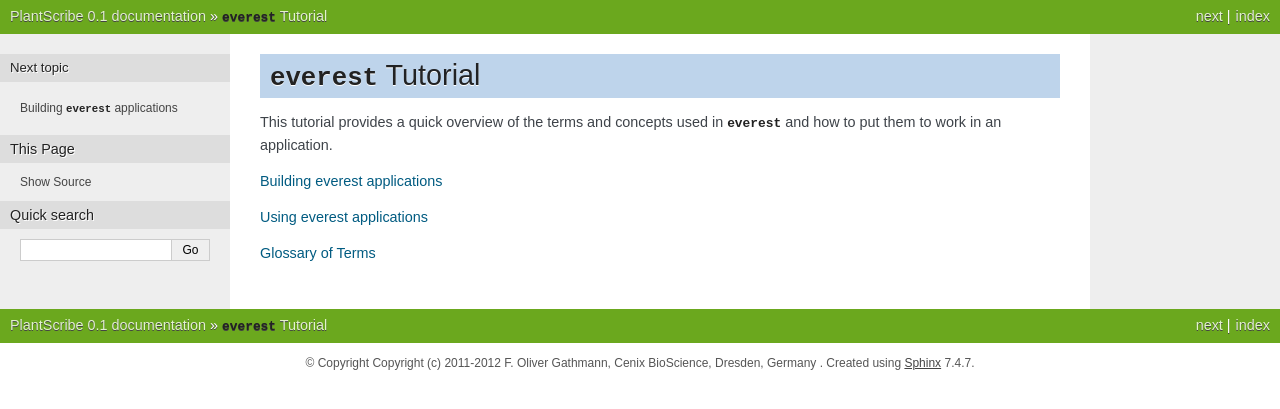
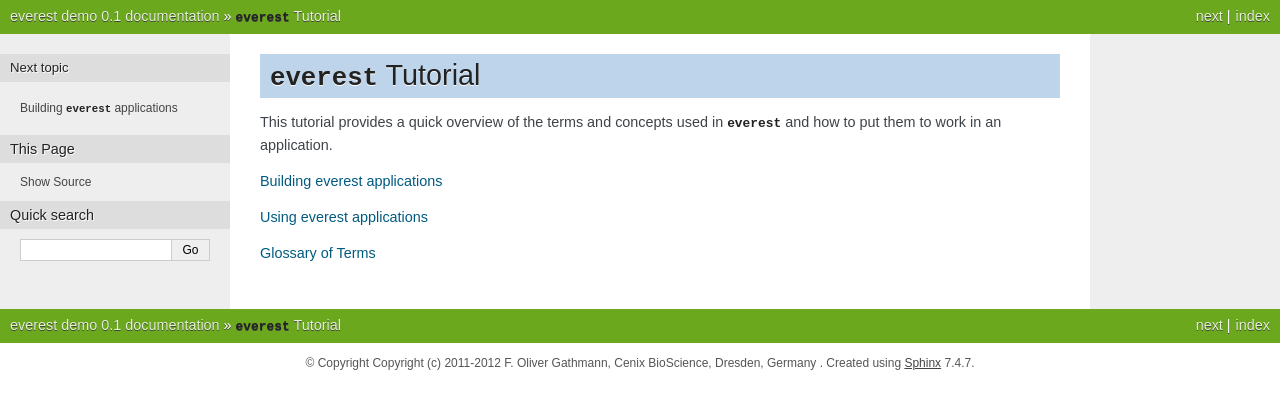
Before and after one commit to helixyte/everest-demo, a Sphinx documentation site: the page built from docs/index.rst, in a window 1280 px wide. Shown: the top 409 px of the page. Built offline with Sphinx 7.4.7, drawn with Linux system fonts in a browser that asks for light colours.

Commit message:
Added link to new github pages to the README; updated docs.

```diff
--- a/README.rst
+++ b/README.rst
@@ -2,3 +2,5 @@
 ============
 
 Demonstrates how to build an everest REST application.
+
+See `http://cenix.github.com/everest-demo` for documentation.
--- a/docs/conf.py
+++ b/docs/conf.py
@@ -46,7 +46,7 @@
 master_doc = 'index'
 
 # General information about the project.
-project = u'PlantScribe'
+project = u'everest demo'
 # redefine copyright pylint: disable=W0622
 copyright = u'Copyright (c) 2011-2012 ' \
              'F. Oliver Gathmann, Cenix BioScience, Dresden, Germany '
@@ -186,8 +186,8 @@
 # Grouping the document tree into LaTeX files. List of tuples
 # (source start file, target name, title, author, documentclass [howto/manual]).
 latex_documents = [
-  ('index', 'plantscribe.tex', u'PlantScribe Documentation',
-   u'plantscribers', 'manual'),
+  ('index', 'everest_demo.tex', u'everest demo Documentation',
+   u'everestlers', 'manual'),
 ]
 
 # The name of an image file (relative to this directory) to place at the top of
@@ -219,6 +219,6 @@
 # One entry per manual page. List of tuples
 # (source start file, name, description, authors, manual section).
 man_pages = [
-    ('index', u'PlantScribe Documentation',
+    ('index', u'everest demo Documentation',
      [u'F. Oliver Gathmann'], 1)
 ]
```
Also changed, not shown: docs/building.rst (+24 -17 lines).
